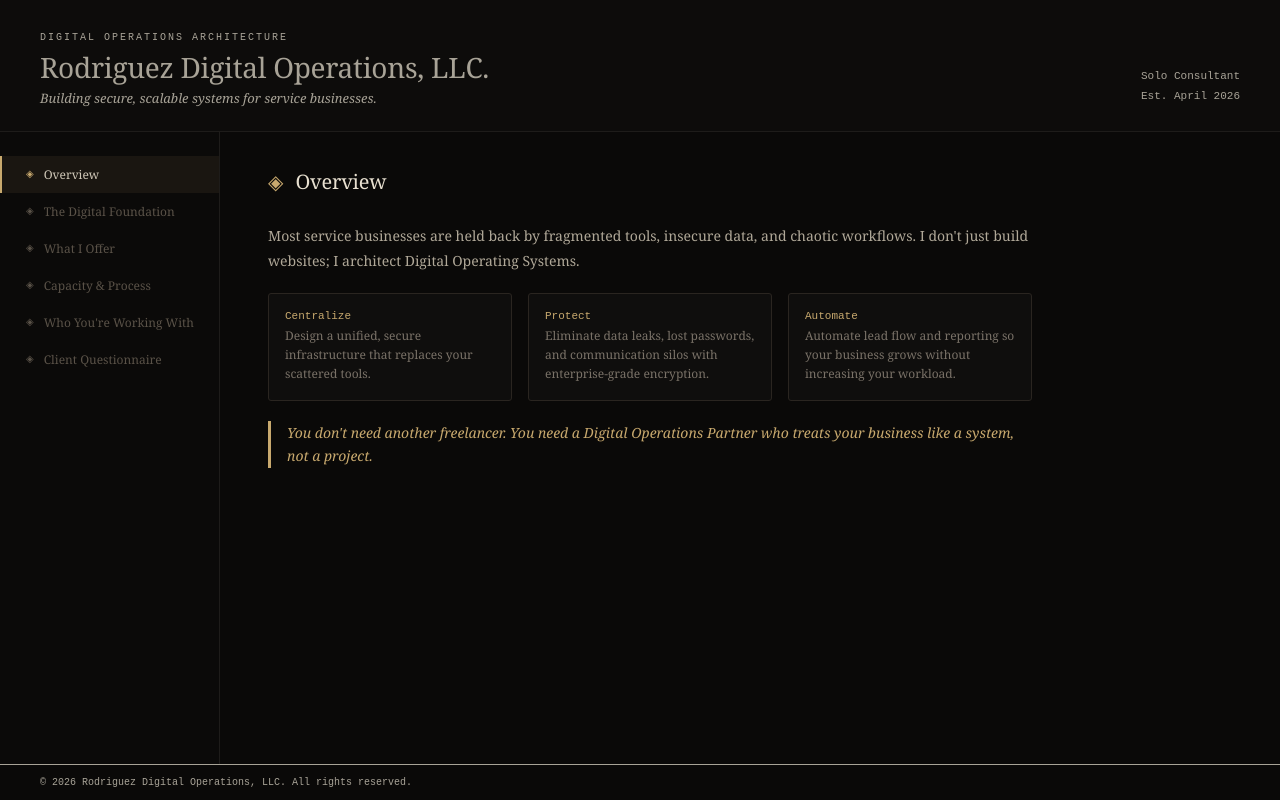
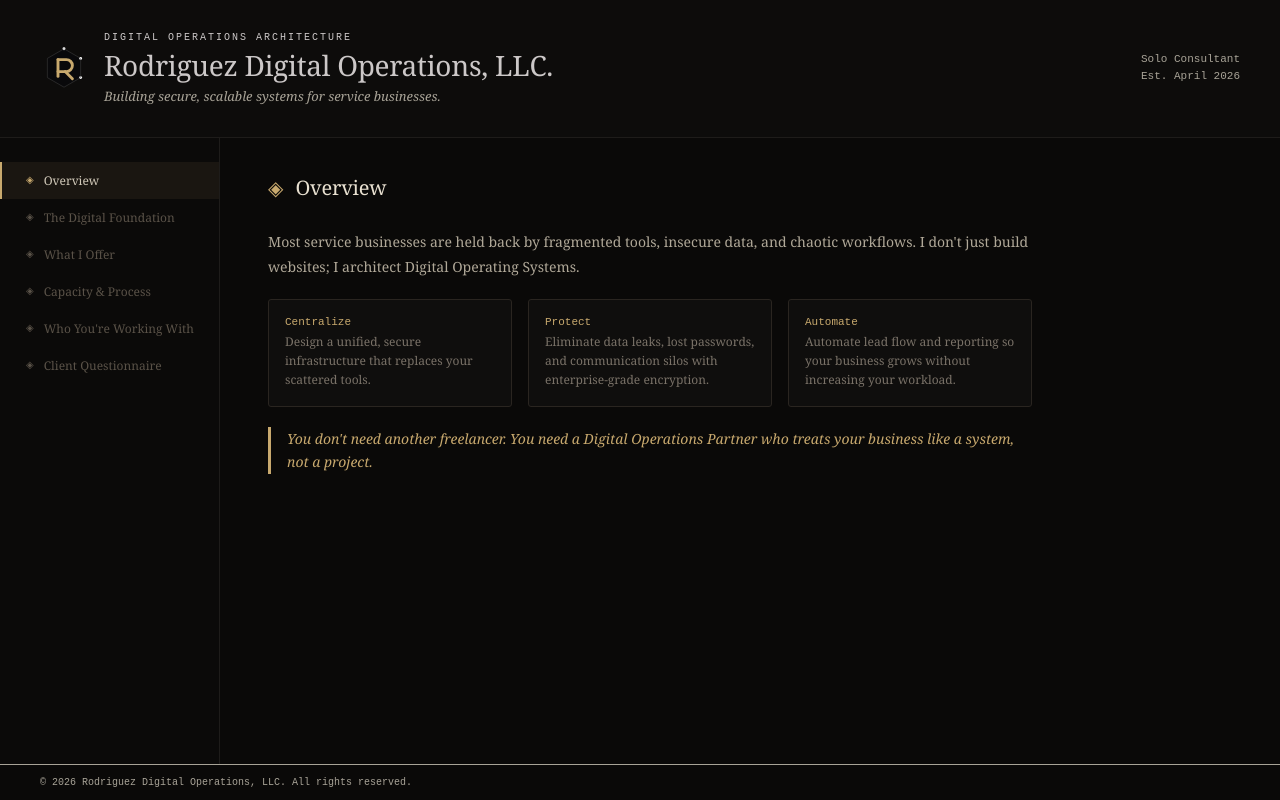
Before and after one commit to RodActual/Consulting-Site, a Next.js app: page / in a window 1280 px wide. Built offline with nearby package versions, Linux system fonts and the light colour scheme.

Commit message:
Added logo component

```diff
--- a/app/page.tsx
+++ b/app/page.tsx
@@ -5,6 +5,7 @@ import { SECTIONS, data } from "@/lib/data";
 import Sidebar from "@/components/Sidebar";
 import SectionContent from "@/components/SectionContent";
 import ClientQuestionnaire from "@/components/ClientQuestionnaire";
+import { Logo } from "@/components/Logo";
 
 export default function BusinessPlan() {
   const [active, setActive] = useState<(typeof SECTIONS)[number]>(SECTIONS[0]);
@@ -24,30 +25,40 @@ export default function BusinessPlan() {
       display: "flex",
       flexDirection: "column",
     }}>
+
 {/* Header */}
 <div style={{
   borderBottom: "1px solid #1e1c1a",
-        padding: "32px 40px 24px",
+  padding: "32px 40px",
   background: "rgba(255,255,255,0.01)",
+  display: "flex",
+  justifyContent: "space-between",
+  alignItems: "center",
 }}>
+
+  {/* LEFT SIDE: Logo and Title */}
+
+  <div style={{ display: "flex", alignItems: "center", gap: "16px" }}>
+    <Logo style={{ width: "48px", height: "48px", minWidth: "48px", flexShrink: 0 }} />
+
+    <div>
           <div style={{
       fontFamily: "'Courier New', monospace",
       fontSize: "10px",
       letterSpacing: "0.2em",
-          color: "#a8a397",
+      color: "#ccc8c8",
       textTransform: "uppercase",
-          marginBottom: "8px",
+      marginBottom: "6px",
     }}>
       Digital Operations Architecture
     </div>
-        <div style={{ display: "flex", justifyContent: "space-between", alignItems: "flex-end" }}>
-          <div>
+
       <h1 style={{
         margin: 0,
         fontSize: "28px",
         fontWeight: "400",
         letterSpacing: "-0.01em",
-              color: "#a8a397",
+        color: "#ccc8c8",
         lineHeight: "1.2",
       }}>
         Rodriguez Digital Operations, LLC.
@@ -56,12 +67,16 @@ export default function BusinessPlan() {
         Building secure, scalable systems for service businesses.
       </div>
     </div>
+  </div>
+
+  {/* RIGHT SIDE: Architecture Label & Details */}
+  <div style={{ textAlign: "right" }}>
+
     <div style={{
       fontFamily: "'Courier New', monospace",
       fontSize: "11px",
       color: "#a8a397",
-            textAlign: "right",
-            lineHeight: "1.8",
+      lineHeight: "1.6",
     }}>
       <div>Solo Consultant</div>
       <div>Est. April 2026</div>
--- /dev/null
+++ b/components/Logo.tsx
@@ -0,0 +1,21 @@
+import React from "react";
+
+export const Logo = ({ className, style }: { className?: string, style?: React.CSSProperties }) => (
+  <svg
+    viewBox="0 0 200 200"
+    fill="none"
+    xmlns="http://www.w3.org/2000/svg"
+    className={className}
+    style={style} // <--- Added style prop here
+    preserveAspectRatio="xMidYMid meet"
+  >
+    <path d="M100 20L169.282 60V140L100 180L30.718 140V60L100 20Z" fill="#09090B" />
+    <path d="M75 65V135" stroke="#c8a96e" strokeWidth="12" strokeLinecap="round"/>
+    <path d="M75 65H110C123.807 65 135 76.1929 135 90C135 103.807 123.807 115 110 115H75" stroke="#c8a96e" strokeWidth="12" strokeLinecap="round"/>
+    <path d="M105 115L135 145" stroke="#c8a96e" strokeWidth="12" strokeLinecap="round"/>
+    <circle cx="100" cy="20" r="6" fill="#ffffff" />
+    <circle cx="169.282" cy="60" r="6" fill="#ffffff" />
+    <circle cx="169.282" cy="140" r="6" fill="#ffffff" />
+    <path d="M100 20L169.282 60V140L100 180L30.718 140V60L100 20Z" stroke="#484849" strokeWidth="2"/>
+  </svg>
+);
```
Also changed, not shown: public/icon.svg (added), 1 other file (tests, documents, lock files or other folders). Lines whose indentation alone changed are shown as unchanged.
